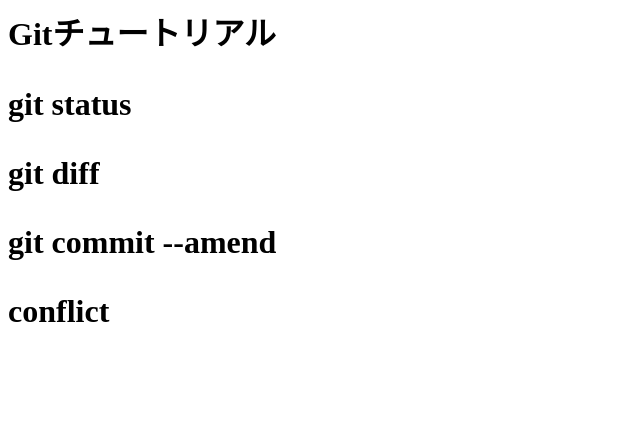
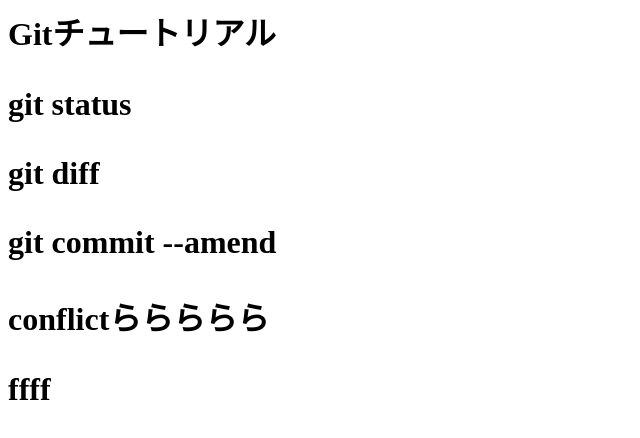
Before and after one commit to KyoutaTotoki/git_tutorial, a plain HTML site: page index.html in a window 1280 px wide. Shown: the whole page, without its empty margins (0-640 px from the left). Drawn offline with Linux system fonts and the light colour scheme.

Commit message:
コンフリクトの再現

```diff
--- a/index.html
+++ b/index.html
@@ -2,4 +2,5 @@
 <p>git status</p>
 <p>git diff</p>
 <p>git commit --amend</p>
-<p>conflict</p>
+<p>conflictららららら</p>
+ffff
```
